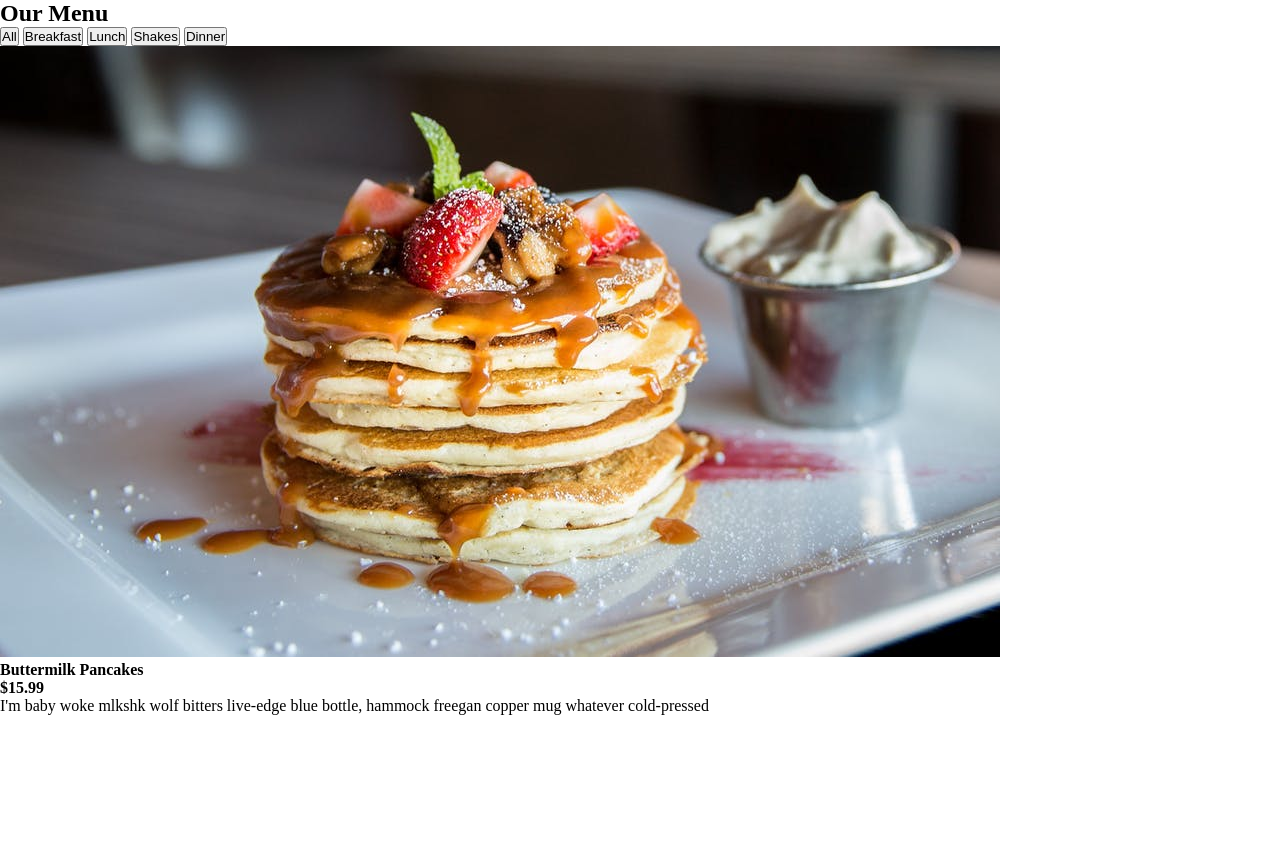
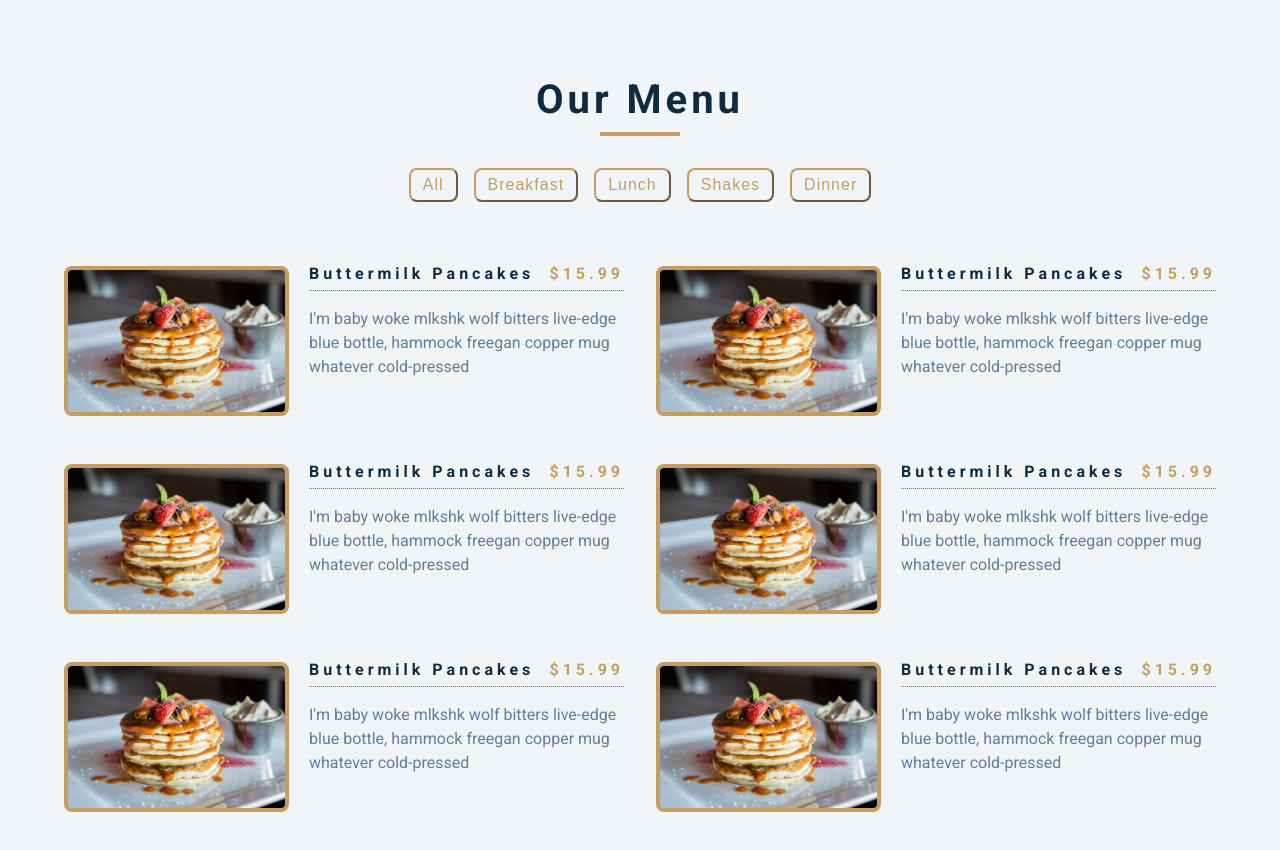
Before and after one commit to ismailcet/PatikaJavascript, a plain HTML site: page Odev-3/index.html in a window 1280 px wide. Before the commit the page ends 800 px from the top, so only its background shows below. Drawn offline with Linux system fonts and the light colour scheme.

Commit message:
Html and Css are finished

```diff
--- a/Odev-3/index.html
+++ b/Odev-3/index.html
@@ -10,7 +10,12 @@
 <body>
     <main>
         <section class="container">
-            <header><h1 class="title">Our Menu</h1></header>
+            <header>
+                <h1 class="title">
+                    Our Menu
+                </h1>
+                <div class="underline"></div>
+            </header>
             <section class="filter">
                 <button class="btn-filter" data-id="all">All</button>
                 <button class="btn-filter" data-id="Breakfast">Breakfast</button>
@@ -18,20 +23,69 @@
                 <button class="btn-filter" data-id="Shakes">Shakes</button>
                 <button class="btn-filter" data-id="Dinner">Dinner</button>
             </section>
-            <section class="items">
-                <div class="items-content">
+                <section class="items-content">
                     <article class="menu-item">
-                        <img src="img/item-1.jpeg" alt="foot1">
+                        <img src="img/item-1.jpeg" alt="foot1" class="photo">
                         <div class="item-info">
                             <div class="item-title">
                                 <h4>Buttermilk Pancakes</h4>
                                 <h4 class="price">$15.99</h4>
                             </div>
-                            <p class="item-info">I'm baby woke mlkshk wolf bitters live-edge blue bottle, hammock freegan copper mug whatever cold-pressed</p>
+                            <p class="info">I'm baby woke mlkshk wolf bitters live-edge blue bottle, hammock freegan copper mug whatever cold-pressed</p>
                         </div>
                     </article>
-                </div>
-            </section>
+                    <article class="menu-item">
+                        <img src="img/item-1.jpeg" alt="foot1" class="photo">
+                        <div class="item-info">
+                            <div class="item-title">
+                                <h4>Buttermilk Pancakes</h4>
+                                <h4 class="price">$15.99</h4>
+                            </div>
+                            <p class="info">I'm baby woke mlkshk wolf bitters live-edge blue bottle, hammock freegan copper mug whatever cold-pressed</p>
+                        </div>
+                    </article>
+                    <article class="menu-item">
+                        <img src="img/item-1.jpeg" alt="foot1" class="photo">
+                        <div class="item-info">
+                            <div class="item-title">
+                                <h4>Buttermilk Pancakes</h4>
+                                <h4 class="price">$15.99</h4>
+                            </div>
+                            <p class="info">I'm baby woke mlkshk wolf bitters live-edge blue bottle, hammock freegan copper mug whatever cold-pressed</p>
+                        </div>
+                    </article>
+                    <article class="menu-item">
+                        <img src="img/item-1.jpeg" alt="foot1" class="photo">
+                        <div class="item-info">
+                            <div class="item-title">
+                                <h4>Buttermilk Pancakes</h4>
+                                <h4 class="price">$15.99</h4>
+                            </div>
+                            <p class="info">I'm baby woke mlkshk wolf bitters live-edge blue bottle, hammock freegan copper mug whatever cold-pressed</p>
+                        </div>
+                    </article>
+                    <article class="menu-item">
+                        <img src="img/item-1.jpeg" alt="foot1" class="photo">
+                        <div class="item-info">
+                            <div class="item-title">
+                                <h4>Buttermilk Pancakes</h4>
+                                <h4 class="price">$15.99</h4>
+                            </div>
+                            <p class="info">I'm baby woke mlkshk wolf bitters live-edge blue bottle, hammock freegan copper mug whatever cold-pressed</p>
+                        </div>
+                    </article>
+                    <article class="menu-item">
+                        <img src="img/item-1.jpeg" alt="foot1" class="photo">
+                        <div class="item-info">
+                            <div class="item-title">
+                                <h4>Buttermilk Pancakes</h4>
+                                <h4 class="price">$15.99</h4>
+                            </div>
+                            <p class="info">I'm baby woke mlkshk wolf bitters live-edge blue bottle, hammock freegan copper mug whatever cold-pressed</p>
+                        </div>
+                    </article>
+                </section>
+
         </section>
     </main>
     <script src="script.js"></script>
--- a/Odev-3/style.css
+++ b/Odev-3/style.css
@@ -13,3 +13,127 @@ a {
 ul {
   list-style-type: none;
 }
+body {
+  font-family: "Roboto", sans-serif;
+  font-size: 16px;
+  background-color: #f1f5f8;
+  color: #102a42;
+}
+.container {
+  padding: 5rem 0;
+}
+/* Header */
+header {
+  font-family: "Open Sans", sans-serif;
+  margin-bottom: 2rem;
+  text-align: center;
+}
+.title {
+  font-family: Roboto, sans-serif;
+  line-height: 1.5rem;
+  font-size: 2.5rem;
+  font-weight: 700;
+  line-height: 2.5rem;
+  margin-bottom: 0.75rem;
+  letter-spacing: 0.25rem;
+  text-align: center;
+  text-transform: capitalize;
+}
+.underline {
+  width: 5rem;
+  height: 0.25rem;
+  background-color: #c59d5f;
+  margin-left: auto;
+  margin-right: auto;
+}
+
+/* Filter Buttons */
+.filter {
+  color: rgb(16, 42, 66);
+  text-align: center;
+  margin-bottom: 4rem;
+  display: flex;
+  justify-content: center;
+}
+.btn-filter {
+  font-size: 1rem;
+  color: #c59d5f;
+  align-items: flex-start;
+  background-color: transparent;
+  padding: 0.375rem 0.75rem;
+  border-color: #c59d5f;
+  margin: 0 0.5rem;
+  border-radius: 0.5rem;
+  transition: all 0.3s linear;
+  letter-spacing: 1px;
+}
+
+/* Menu İtem */
+.items-content {
+  display: grid;
+  width: 90vw;
+  max-width: 1170px;
+  grid-template-columns: 1fr 1fr;
+  gap: 3rem 2rem;
+  line-height: 1.5rem;
+  margin: 0 auto;
+}
+.menu-item {
+  display: grid;
+  grid-template-columns: 225px 1fr;
+  gap: 0 1.25rem;
+  max-width: 40rem;
+}
+.photo {
+  width: 100%;
+  object-fit: cover;
+  height: 150px;
+  border: 4px solid rgb(197, 157, 95);
+  border-radius: 0.5rem;
+}
+.item-title {
+  display: flex;
+  justify-content: space-between;
+  border-bottom: 0.5px dotted #617d98;
+}
+.item-title h4 {
+  color: rgb(16, 42, 66);
+  margin-bottom: 0.5rem;
+  letter-spacing: 0.25rem;
+  line-height: 1rem;
+}
+.item-title .price {
+  margin-bottom: 0.5rem;
+  color: #c59d5f;
+}
+.info {
+  padding-top: 1rem;
+  margin-bottom: 0;
+  color: rgb(97, 125, 152);
+}
+@media screen and (max-width: 1080px) {
+  body {
+    font-size: 14px;
+  }
+}
+@media screen and (max-width: 980px) {
+  body {
+    font-size: 15px;
+  }
+  .items-content {
+    grid-template-columns: 1fr;
+    justify-items: center;
+  }
+}
+@media screen and (max-width: 768px) {
+  .menu-item {
+    display: grid;
+    grid-template-columns: 1fr;
+    gap: 1rem 2rem;
+    max-width: 25rem;
+  }
+  .photo {
+    object-fit: cover;
+    height: 200px;
+  }
+}
```
